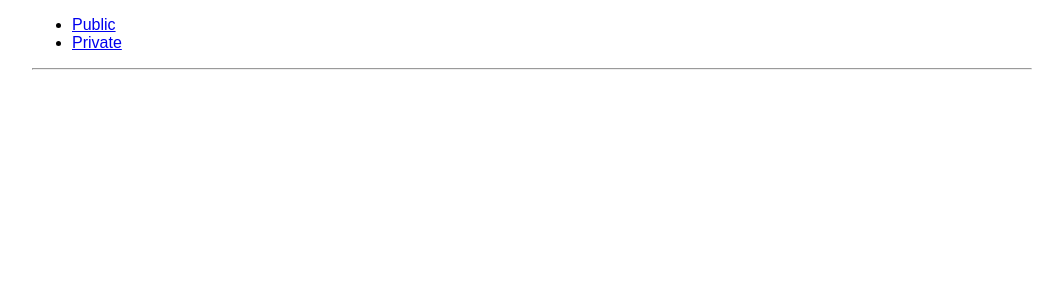
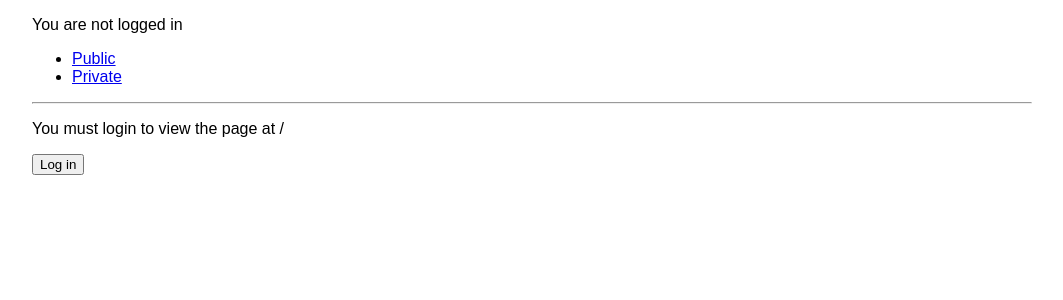
Before and after one commit to gertie-sheshe/router-4-basic, a React (Create React App) app: page /login in a window 1280 px wide. Shown: the top 300 px of the page, without its empty margins (108-1171 px from the left). Built offline with nearby package versions, Linux system fonts and the light colour scheme.

Commit message:
add auth

```diff
--- a/src/Authentication.js
+++ b/src/Authentication.js
@@ -1,31 +1,36 @@
 import React, {Component} from 'react';
-import {Route, Link, Redirect, BrowserRouter as Router} from 'react-router-dom';
+import {Route, Link, Redirect, withRouter, BrowserRouter as Router} from 'react-router-dom';
 import Public from './components/Public';
 import Private from './components/Private';
+import AuthService from './utils/authservice';
+import Login from './components/Login';
 
-const AuthService = {
-    isAuthenticated: false,
-    authenticate(cb) {
-        this.isAuthenticated = true;
-        setTimeout(cb, 100);
-    },
-    logout(cb) {
-        this.isAuthenticated = false;
-        setTimeout(cb, 100);
-    }
-};
 
 const SecretRoute = ({component: Component, ...rest}) => (
     <Route {...rest} render={(props) => (
-        AuthService.isAuthenticated === true ? <Component {...props}/> : <Redirect to="/login"/>
+        AuthService.isAuthenticated === true ? <Component {...props}/> : <Redirect to={{
+            pathname: '/login',
+            state: {from: props.location}
+        }}/>
     )}/>
 )
+
+const AuthStatus = withRouter(({history}) => (
+        AuthService.isAuthenticated ? (
+            <p>
+                Welcome! <button onClick={ () => {
+                    AuthService.logout(() => history.push('/'))
+                }}>Sign Out</button>
+            </p>
+        ) : (<p>You are not logged in</p>)
+))
 
 class Auth extends Component {
     render() {
         return (
             <Router>
                 <div style={{width: 1000, margin: '0 auto'}}>
+                <AuthStatus />
                     <ul>
                         <li><Link to="/public">Public</Link></li>
                         <li><Link to="/private">Private</Link></li>
@@ -34,6 +39,7 @@ class Auth extends Component {
                     <hr />
 
                     <Route path='/public' component={Public} />
+                    <Route path="/login" component={Login} />
                     <SecretRoute path='/private' component={Private} />
                 </div>
             </Router>
--- a/src/components/Login.js
+++ b/src/components/Login.js
@@ -1,9 +1,33 @@
-import React from 'react';
+import React, { Component } from "react";
+import AuthService from '../utils/authservice';
+import {Redirect} from 'react-router-dom';
 
-const Login = () => (
-    <div>
-        Ya need to Login, ya
-    </div>
-);
+class Login extends Component {
+    state = {
+        redirectToPreviousState: false
+    };
+
+    login = () => {
+        AuthService.authenticate(() => {
+            this.setState({redirectToPreviousState: true})
+        })
+    }
+
+    render() {
+        const { from } = this.props.location.state || {from : { pathname: '/'}};
+        const {redirectToPreviousState} = this.state;
+
+        if (redirectToPreviousState) {
+            return <Redirect to={from} />
+        }
+
+        return (
+            <div>
+                <p>You must login to view the page at {from.pathname}</p>
+                <button onClick={this.login}>Log in</button>
+            </div>
+        )
+    }
+}
 
 export default Login;
--- /dev/null
+++ b/src/utils/authservice.js
@@ -0,0 +1,11 @@
+export default {
+    isAuthenticated: false,
+    authenticate(cb) {
+        this.isAuthenticated = true;
+        setTimeout(cb, 100);
+    },
+    logout(cb) {
+        this.isAuthenticated = false;
+        setTimeout(cb, 100);
+    }
+};
```
